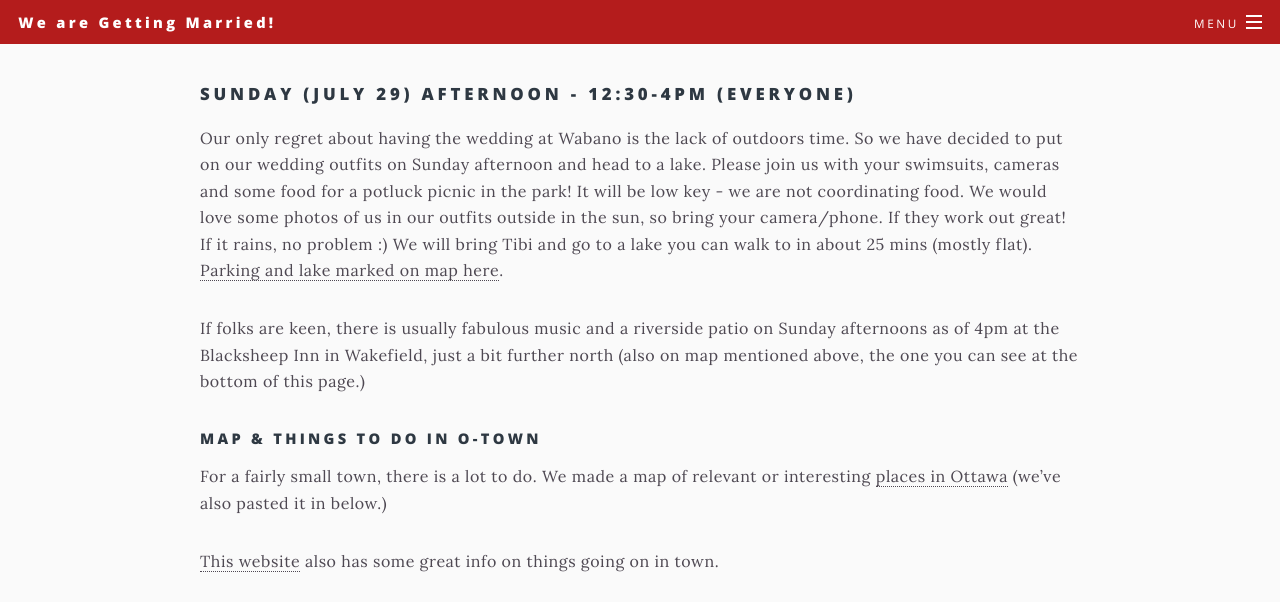
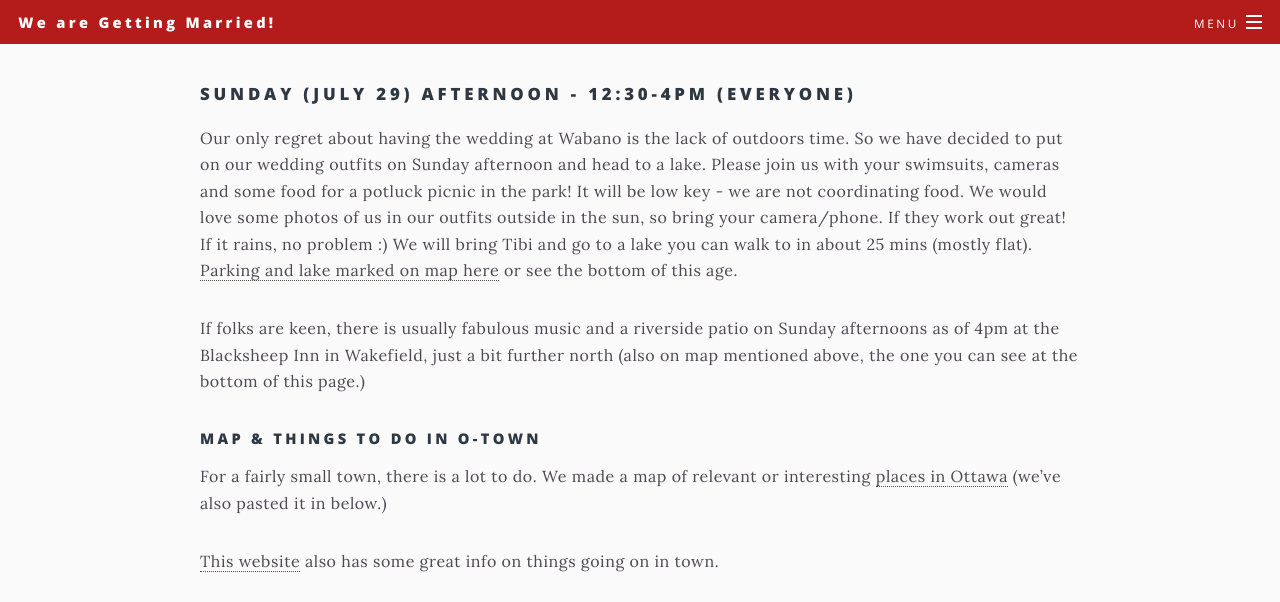
Before and after one commit to mgifford/gifsack-or-wolford, a Jekyll site: the page built from _pages/ottawa.md, in a window 1280 px wide and 900 px high, scrolled down 1881 px, cut to the strip 0-602 px from the top of the window. Built offline with Jekyll 4.4.1, drawn with Linux system fonts in a browser that asks for light colours.

Commit message:
note that map is at the bottom.

```diff
--- a/_pages/ottawa.md
+++ b/_pages/ottawa.md
@@ -53,7 +53,7 @@
 
 ### Sunday (July 29) afternoon - 12:30-4pm (Everyone)
 
-Our only regret about having the wedding at Wabano is the lack of outdoors time. So we have decided to put on our wedding outfits on Sunday afternoon and head to a lake. Please join us with your swimsuits, cameras and some food for a potluck picnic in the park! It will be low key - we are not coordinating food. We would love some photos of us in our outfits outside in the sun, so bring your camera/phone. If they work out great! If it rains, no problem :) We will bring Tibi and go to a lake you can walk to in about 25 mins (mostly flat). [Parking and lake marked on map here](https://drive.google.com/open?id=19bKJw5R4ZpiY2VlZo6IpHQVXZttV71Nu&usp=sharing).
+Our only regret about having the wedding at Wabano is the lack of outdoors time. So we have decided to put on our wedding outfits on Sunday afternoon and head to a lake. Please join us with your swimsuits, cameras and some food for a potluck picnic in the park! It will be low key - we are not coordinating food. We would love some photos of us in our outfits outside in the sun, so bring your camera/phone. If they work out great! If it rains, no problem :) We will bring Tibi and go to a lake you can walk to in about 25 mins (mostly flat). [Parking and lake marked on map here](https://drive.google.com/open?id=19bKJw5R4ZpiY2VlZo6IpHQVXZttV71Nu&usp=sharing) or see the bottom of this age.
 
 If folks are keen, there is usually fabulous music and a riverside patio on Sunday afternoons as of 4pm at the Blacksheep Inn in Wakefield, just a bit further north (also on map mentioned above, the one you can see at the bottom of this page.)
 
```
